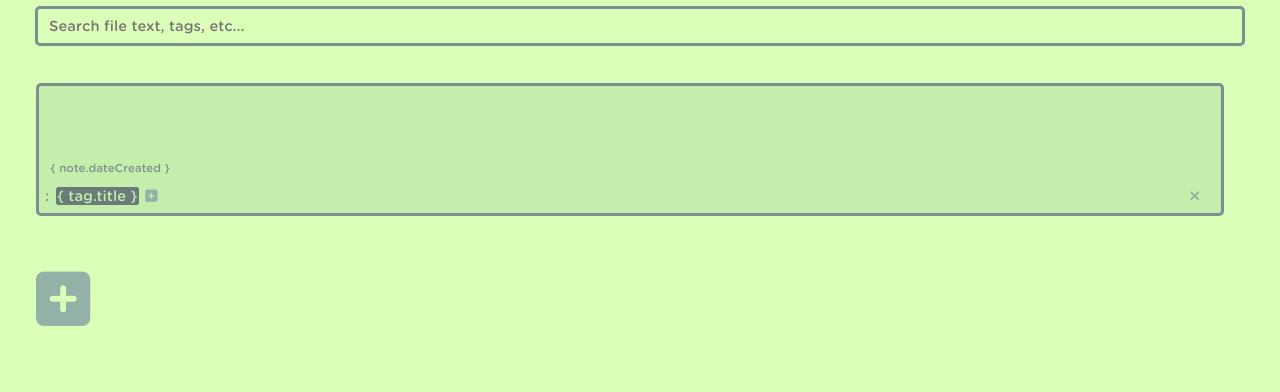
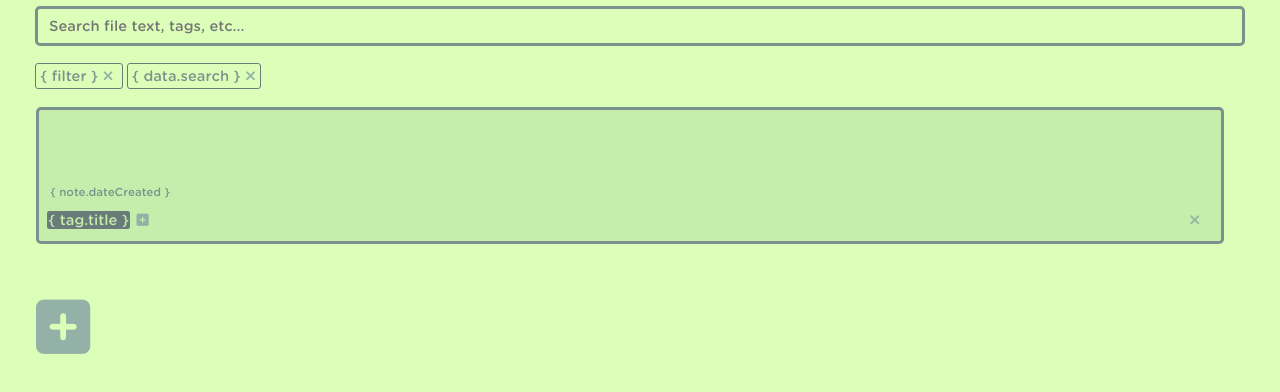
Before and after one commit to sksullivan/voice, a website: page src/client/main.html in a window 1280 px wide. Shown: the part 84-476 px from the top of the page. Drawn offline with nearby package versions, Linux system fonts and the light colour scheme; files that its build step writes are made by us from their sources; files whose address does not match are found by name.

Commit message:
Wip searching

```diff
--- a/src/client/main.html
+++ b/src/client/main.html
@@ -15,20 +15,30 @@
           <a><i class="fa fa-th grid-layout" aria-hidden="true" rv-on-click="controller.viewGrid"></i></a>
           <a><i class="fa fa-list list-layout" aria-hidden="true" rv-on-click="controller.viewList"></i></a>
         </h1>
-        <input type="text" placeholder="Search file text, tags, etc...">
+        <input id="search" type="text" rv-on-enter="controller.applyTextFilterFromSearch" rv-value="data.search" placeholder="Search file text, tags, etc...">
       </div>
     </div>
     <div class="row">
+      <ul class="filters col-md-12">
+        <li class="filter" rv-each-filter="data.filters">{ filter }
+          <a><i class="fa fa-times" aria-hidden="true" rv-on-click="controller.deleteFilter"></i></a>
+        </li>
+        <li class="filter search" rv-hide="data.search == ''">{ data.search }
+          <a><i class="fa fa-times" aria-hidden="true" rv-on-click="controller.clearSearch"></i></a>
+        </li>
+      </ul>
+    </div>
+    <div class="row">
       <ul class="note col-md-12">
-        <li class="note" rv-addclass="data.layoutClass" rv-each-note="data.notes | filterByFilterItems data.filters">
+        <li class="note" rv-add-class="data.layoutClass" rv-each-note="data.notes | filterByFilterItems data.filters">
           <div class="note-container">
             <b><input class="note note-title" type="text" rv-value="note.title" rv-on-blur="controller.updateNoteData"></b>
             <p contenteditable="true" class="note note-text" rv-text="note.text" rv-on-blur="controller.updateNoteData"></p>
             <p class="date">{ note.dateCreated }</p>
             <div class="tags">
               <ul class="tags">
-                <li class="add-tag">:</li>
-                <li class="tag" rv-each-tag="note.tags"><a rv-on-click="controller.applyTextFilter">{ tag.title }</a></li>
+                <li class="add-tag"></li>
+                <li class="tag" rv-each-tag="note.tags"><a rv-on-click="controller.applyTextFilterFromTag">{ tag.title }</a></li>
                 <li class="add-tag">
                   <a><i class="fa fa-plus-square" aria-hidden="true"></i></a>
                 </li>
--- a/src/client/static/style.css
+++ b/src/client/static/style.css
@@ -55,11 +55,12 @@ ul {
 }
 
 ul.note {
-  margin-top: 30px;
+  margin-top: 10px;
 }
 
 ul.tags {
   padding-left: 5px;
+  min-height: 24px;
 }
 
 li.note {
@@ -100,6 +101,16 @@ li.add-tag {
   display: inline;
 }
 
+li.filter {
+  cursor: pointer;
+  padding: 4px;
+  display: inline;
+  border: 1px solid #6A7C79;
+  border-radius: 3px;
+  margin: 2px;
+  background-color: #DBFEB8;
+}
+
 .edit-controls {
   float: right;
   position: relative;
@@ -131,8 +142,6 @@ div.note-container {
   padding-left: 11px;
   padding-right: 11px;
   border-radius: 5px;
-  /* margin-right: 5px; */
-  /* margin-bottom: 5px; */
   background-color: #C5EDAC;
 }
 
@@ -143,3 +152,9 @@ div.note-container {
 .date {
   font-size: 11px;
 }
+
+.filters {
+  margin-left: -2px;
+  margin-top: 20px;
+  min-height: 24px;
+}
```
Also changed, not shown: src/client/client.js (+34 -9 lines).
